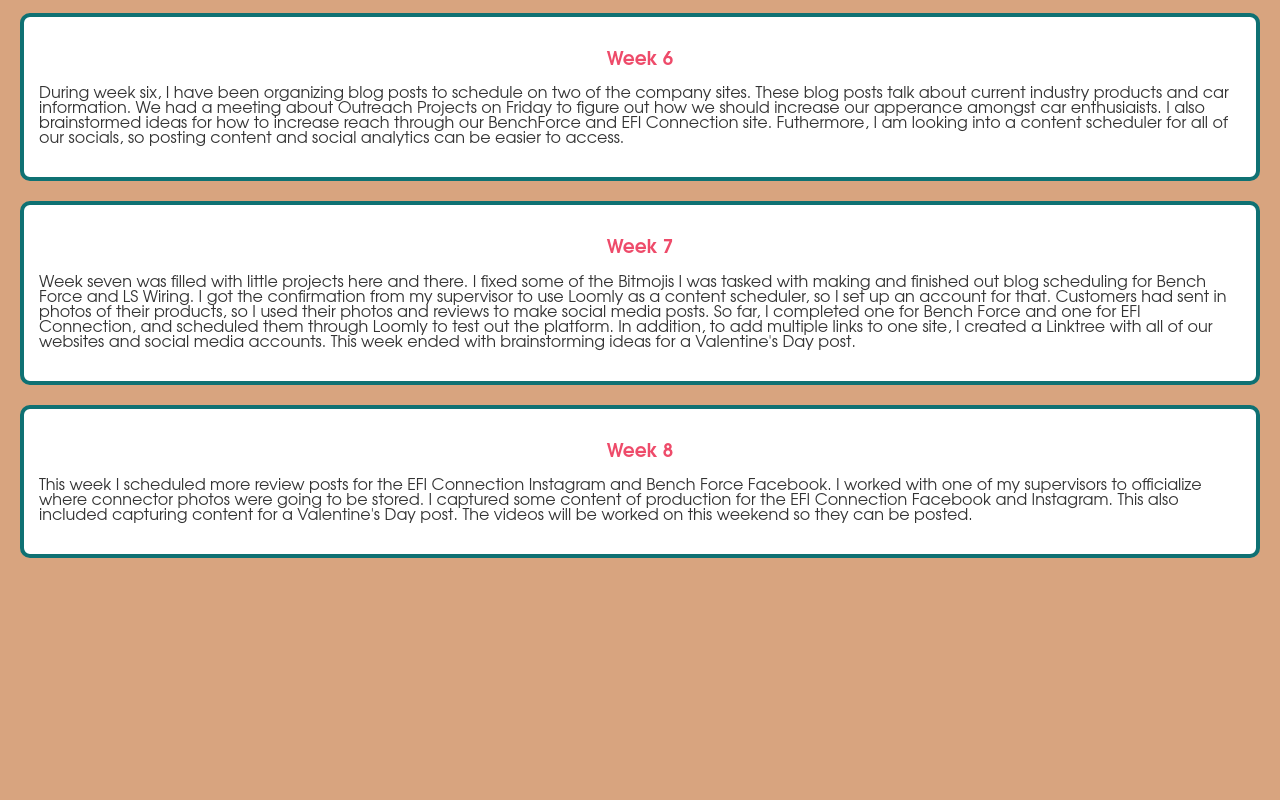
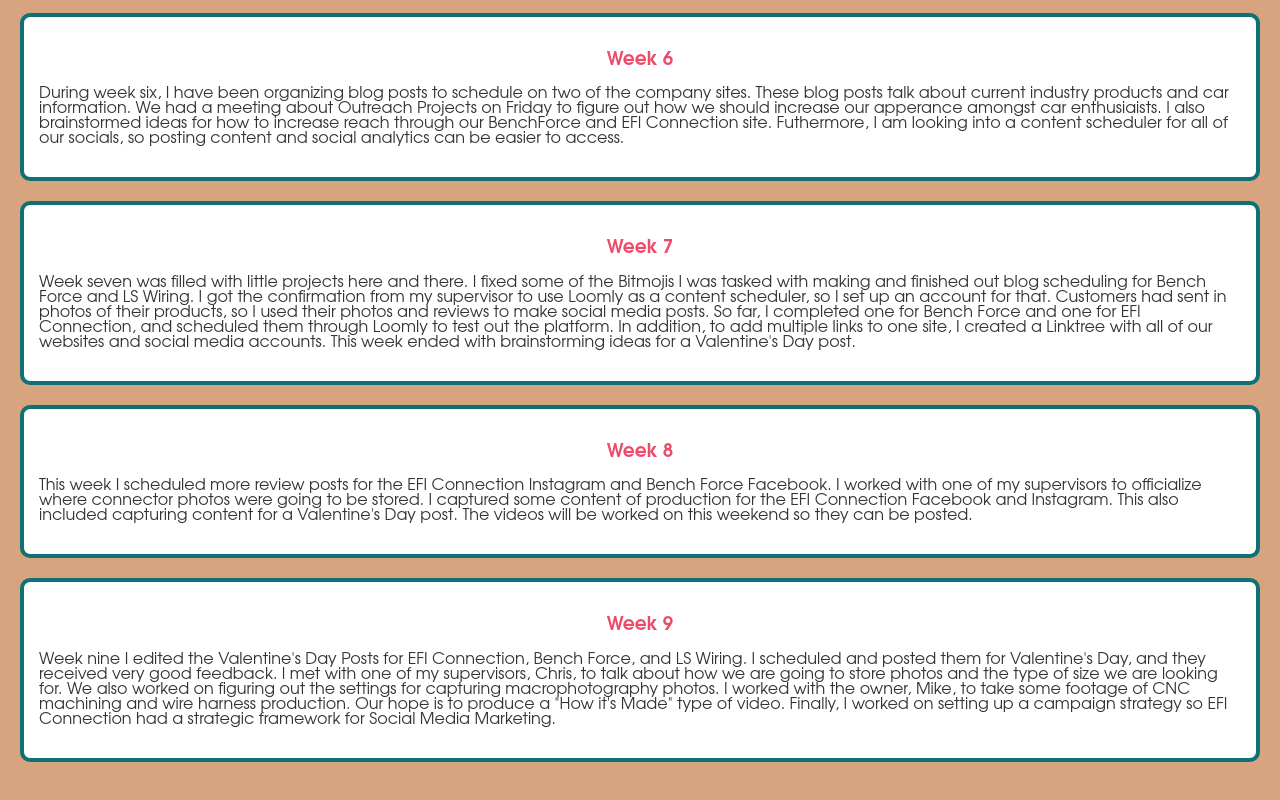
Before and after one commit to lindseyxwood/lindsey-wood-blog, a plain HTML site: page docs/intern.html in a window 1280 px wide. Shown: the part 491-1291 px from the top of the page. Before the commit the page ends 1089 px from the top, so only its background shows below. Drawn offline with Linux system fonts and the light colour scheme.

Commit message:
Week 9 update

```diff
--- a/docs/intern.html
+++ b/docs/intern.html
@@ -59,6 +59,14 @@
                 officialize where connector photos were going to be stored. I captured some content of production for the EFI Connection Facebook and Instagram. This also
                 included capturing content for a Valentine's Day post. The videos will be worked on this weekend so they can be posted.</p>
             </article>
+            <article>
+                <h3>Week 9</h3>
+                <p>Week nine I edited the Valentine's Day Posts for EFI Connection, Bench Force, and LS Wiring. I scheduled and posted them for Valentine's Day, and they received very good
+                feedback. I met with one of my supervisors, Chris, to talk about how we are going to store photos and the type of size we are looking for. We also worked on
+                figuring out the settings for capturing macrophotography photos. I worked with the owner, Mike, to take some footage of CNC machining and wire harness production.
+                Our hope is to produce a "How it's Made" type of video. Finally, I worked on setting up a campaign strategy so EFI Connection had a strategic framework for Social Media
+                Marketing.</p>
+            </article>
         </div>
     </body>
 </html>
```
